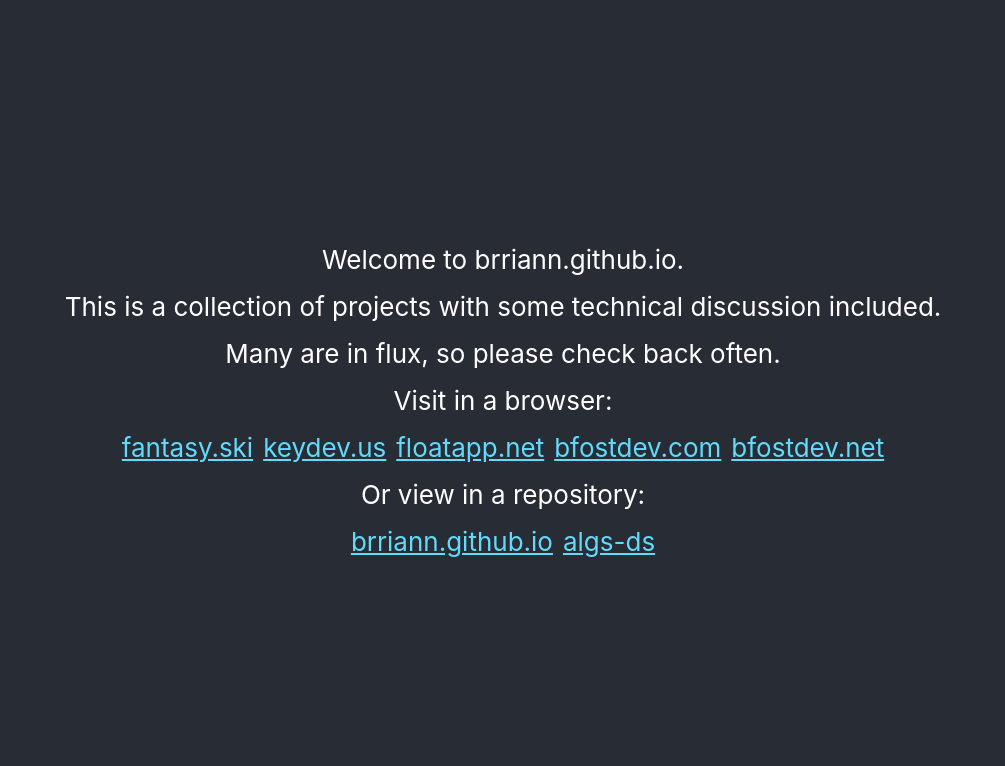
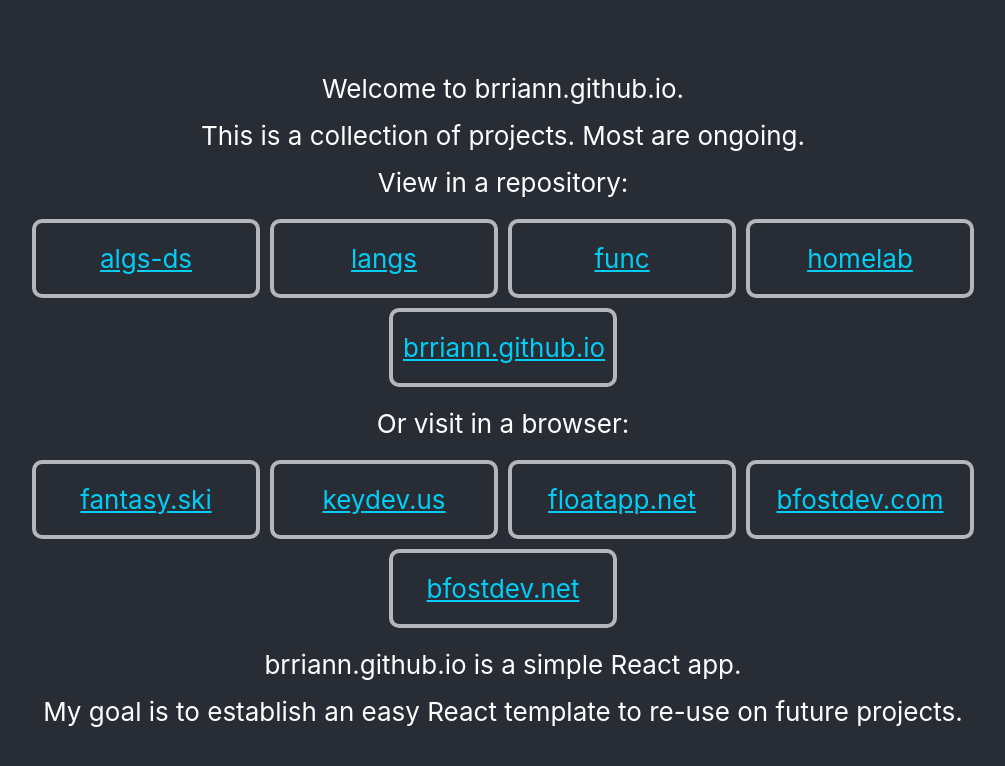
Before and after one commit to brriann/brriann.github.io, a React (Create React App) app: page / in a window 1280 px wide. Shown: the top 766 px of the page, without its empty margins (137-1142 px from the left). Built offline with nearby package versions, Linux system fonts and the light colour scheme.

Commit message:
flex row button

```diff
--- a/src/App.css
+++ b/src/App.css
@@ -1,9 +1,15 @@
-.App {
+.ezApp {
   text-align: center;
+  background-color: #282c34;
 }
 
-.App-header {
-  background-color: #282c34;
+.ezAppContainer {
+  width: 90%;
+  margin: auto;
+}
+
+.ezAppHeader {
+
   min-height: 100vh;
   display: flex;
   flex-direction: column;
@@ -13,14 +19,6 @@
   color: white;
 }
 
-.App-header p {
+.ezAppHeader p {
   margin: 8px
 }
-
-.App-link-list span {
-  padding: 5px;
-}
-
-.App-link {
-  color: #61dafb;
-}
--- a/src/App.js
+++ b/src/App.js
@@ -1,98 +1,51 @@
 import React from 'react';
 import './App.css';
 
+import FlexRowButton from './components/parent/FlexRowButton.js'
+import './components/parent/FlexRowButton.css'
+
+
+const links = ['fantasy.ski', 'keydev.us', 'floatapp.net', 'bfostdev.com', 'bfostdev.net'];
+const repos = ['algs-ds', 'langs', 'func', 'homelab', 'brriann.github.io'];
+
+const baseUrl = 'https://github.com/brriann/'
+const urlPrefix = 'http://'
+
+const builtLinks = links.map(link => ({ href: urlPrefix + link, text: link }));
+const builtRepos = repos.map(repo => ({ href: baseUrl + repo, text: repo }));
+
 function App() {
   return (
-    <div className="App">
-      <header className="App-header">
+    <div className="ezApp">
+      <div className="ezAppContainer">
+      <header className="ezAppHeader">
         <p>
           Welcome to brriann.github.io.
         </p>
         <p>
-          This is a collection of projects with some technical discussion included.
+          This is a collection of projects. Most are ongoing.
+        </p>
+
+        <p>View in a repository:</p>
+        <p>
+          <FlexRowButton
+            children={builtRepos}
+          />
+        </p>
+        <p>Or visit in a browser:</p>
+        <p>
+        <FlexRowButton
+            children={builtLinks}
+          />
         </p>
         <p>
-          Many are in flux, so please check back often.
-        </p>
-        <p>Visit in a browser:</p>
-        <p className="App-link-list">
-          <span>
-            <a
-            className="App-link"
-            href="https://fantasy.ski"
-            target="_blank"
-            rel="noopener noreferrer"
-            >
-              fantasy.ski
-            </a>
-          </span>
-          <span>
-            <a
-            className="App-link"
-            href="http://keydev.us"
-            target="_blank"
-            rel="noopener noreferrer"
-            >
-              keydev.us
-            </a>
-          </span>
-          <span>
-            <a
-            className="App-link"
-            href="http://floatapp.net"
-            target="_blank"
-            rel="noopener noreferrer"
-            >
-              floatapp.net
-            </a>
-          </span>
-          <span>
-            <a
-            className="App-link"
-            href="http://bfostdev.com"
-            target="_blank"
-            rel="noopener noreferrer"
-            >
-              bfostdev.com
-            </a>
-          </span>
-          <span>
-            <a
-            className="App-link"
-            href="http://bfostdev.net"
-            target="_blank"
-            rel="noopener noreferrer"
-            >
-              bfostdev.net
-            </a>
-          </span>
+          brriann.github.io is a simple React app.
         </p>
         <p>
-          Or view in a repository:
-        </p>
-        <p className="App-link-list">
-        <span>
-            <a
-            className="App-link"
-            href="https://github.com/brriann/brriann.github.io"
-            target="_blank"
-            rel="noopener noreferrer"
-            >
-              brriann.github.io
-            </a>
-          </span>
-          <span>
-            <a
-            className="App-link"
-            href="https://github.com/brriann/algs-ds"
-            target="_blank"
-            rel="noopener noreferrer"
-            >
-              algs-ds
-            </a>
-          </span>
+        My goal is to establish an easy React template to re-use on future projects.
         </p>
       </header>
+      </div>
     </div>
   );
 }
--- /dev/null
+++ b/src/components/child/Button.css
@@ -0,0 +1,21 @@
+.ezButton {
+
+    border: 4px solid #b3b6ba;
+    border-radius: 10px;
+}
+
+.btnSmall {
+    width: 150px;
+    padding: 10px 5px;
+}
+
+.btnMed {
+    width: 200px;
+    padding: 20px 10px;
+    margin: 5px;
+}
+
+.btnLarge {
+    width: 300px;
+    padding: 30px 15px;
+}
--- /dev/null
+++ b/src/components/child/Button.js
@@ -0,0 +1,20 @@
+import React, { Component } from 'react';
+import './Button.css';
+import './Link.css';
+
+import Link from './Link.js';
+
+class Button extends Component {
+    render() {
+        return (
+            <div className={this.props.className}>
+                <Link
+                    href={this.props.href}
+                    text={this.props.text}
+                />
+            </div>
+        );
+    }
+}
+
+export default Button;
--- /dev/null
+++ b/src/components/child/Link.css
@@ -0,0 +1,3 @@
+.ezLink {
+    color: #00cef7;
+  }
--- /dev/null
+++ b/src/components/child/Link.js
@@ -0,0 +1,17 @@
+import React, { Component } from 'react';
+import './Link.css';
+
+class Link extends Component {
+    render() {
+        return (
+            <a className="ezLink"
+                href={this.props.href}
+                target="_blank"
+                rel="noopener noreferrer">
+                {this.props.text}
+            </a>
+        );
+    }
+}
+
+export default Link;
--- /dev/null
+++ b/src/components/parent/FlexRowButton.css
@@ -0,0 +1,5 @@
+.ezFlexRow {
+    display: flex;
+    flex-flow: row wrap;
+    justify-content: center;
+}
--- /dev/null
+++ b/src/components/parent/FlexRowButton.js
@@ -0,0 +1,25 @@
+import React, { Component } from 'react';
+import Button from '../child/Button.js';
+import '../child/Button.css';
+
+const buttonClassName = 'ezButton btnMed';
+
+class FlexRowButton extends Component {
+    render() {
+        return (
+            <div className="ezFlexRow">
+                {
+                    this.props.children.map((child, i) => (
+                        <Button
+                            className={buttonClassName}
+                            text={child.text}
+                            href={child.href}
+                        />
+                    ))
+                }
+            </div>
+        );
+    }
+}
+
+export default FlexRowButton;
```
